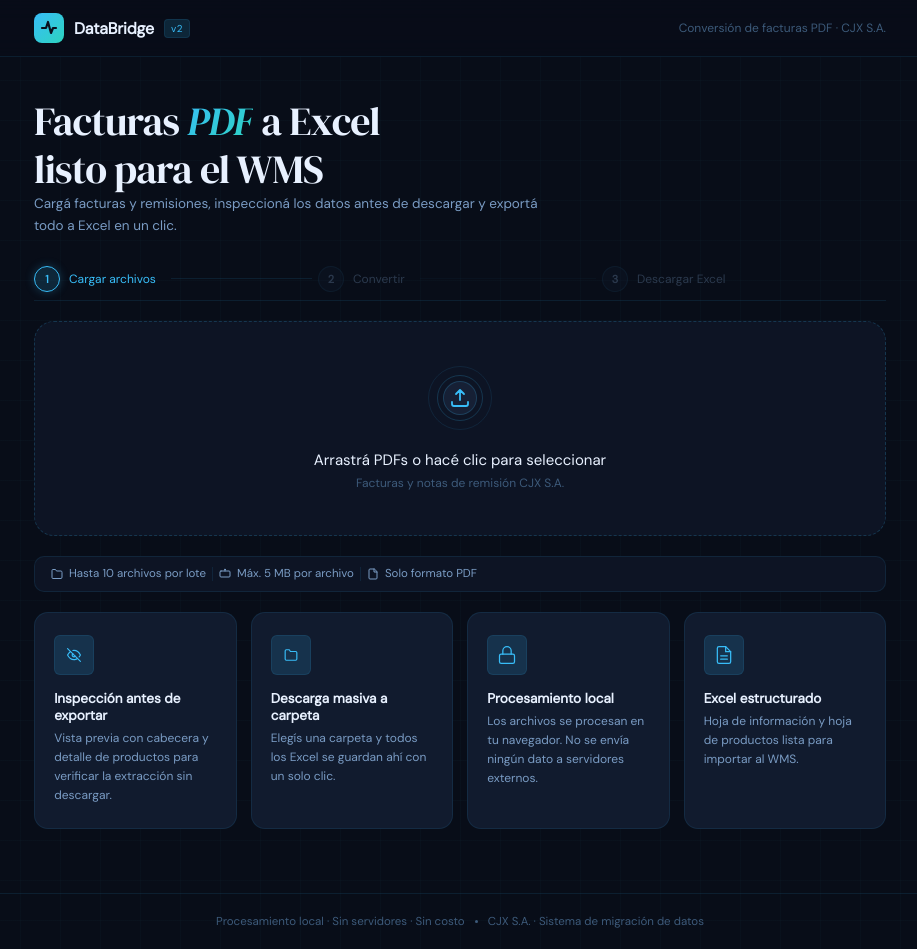
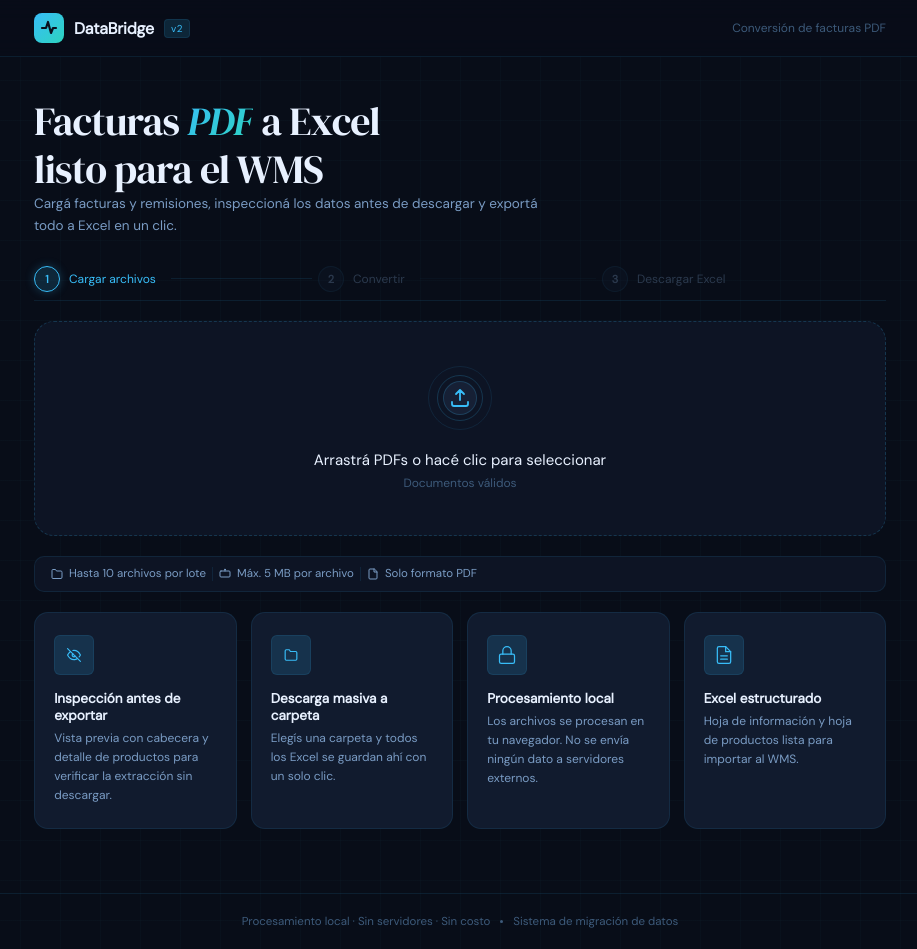
Before and after one commit to Gicf1997/pdf-to-excel, a React (Vite) app: page / in a window 1280 px wide. Shown: the whole page, without its empty margins (180-1097 px from the left). Built offline with nearby package versions, Linux system fonts and the light colour scheme.

Commit message:
Cambio pasa a global en lugar de solo CJX

```diff
--- a/src/App.jsx
+++ b/src/App.jsx
@@ -502,7 +502,7 @@
     try {
       const lines = await extractPdfLines(item.file);
       const data  = parseInvoice(lines);
-      if (!data.productos?.length) throw new Error("No se encontraron productos. Verificá que sea un documento CJX S.A. válido.");
+      if (!data.productos?.length) throw new Error("No se encontraron productos. Verificá que sea un documento válido.");
       setFiles((p) => p.map((f) => f.id === item.id ? { ...f, status: "done", data } : f));
     } catch (e) {
       setFiles((p) => p.map((f) => f.id === item.id ? { ...f, status: "error", error: e.message } : f));
@@ -559,7 +559,7 @@
       <header className="topbar">
         <div className="topbar__inner">
           <div className="topbar__brand"><LogoMark /><span className="topbar__name">DataBridge</span><span className="topbar__version">v2</span></div>
-          <span className="topbar__sub">Conversión de facturas PDF · CJX S.A.</span>
+          <span className="topbar__sub">Conversión de facturas PDF</span>
         </div>
       </header>
 
@@ -592,7 +592,7 @@
               <div className="drop__core"><UploadIcon /></div>
             </div>
             <p className="drop__primary">{dragging ? "Soltá los archivos acá" : "Arrastrá PDFs o hacé clic para seleccionar"}</p>
-            <p className="drop__hint">{files.length > 0 ? `${files.length} de ${MAX_FILES} archivos cargados` : "Facturas y notas de remisión CJX S.A."}</p>
+            <p className="drop__hint">{files.length > 0 ? `${files.length} de ${MAX_FILES} archivos cargados` : "Documentos válidos"}</p>
           </div>
         )}
 
@@ -685,7 +685,7 @@
       <footer className="footer">
         <span>Procesamiento local · Sin servidores · Sin costo</span>
         <span className="footer__sep" />
-        <span>CJX S.A. · Sistema de migración de datos</span>
+        <span>Sistema de migración de datos</span>
       </footer>
     </div>
   );
```
